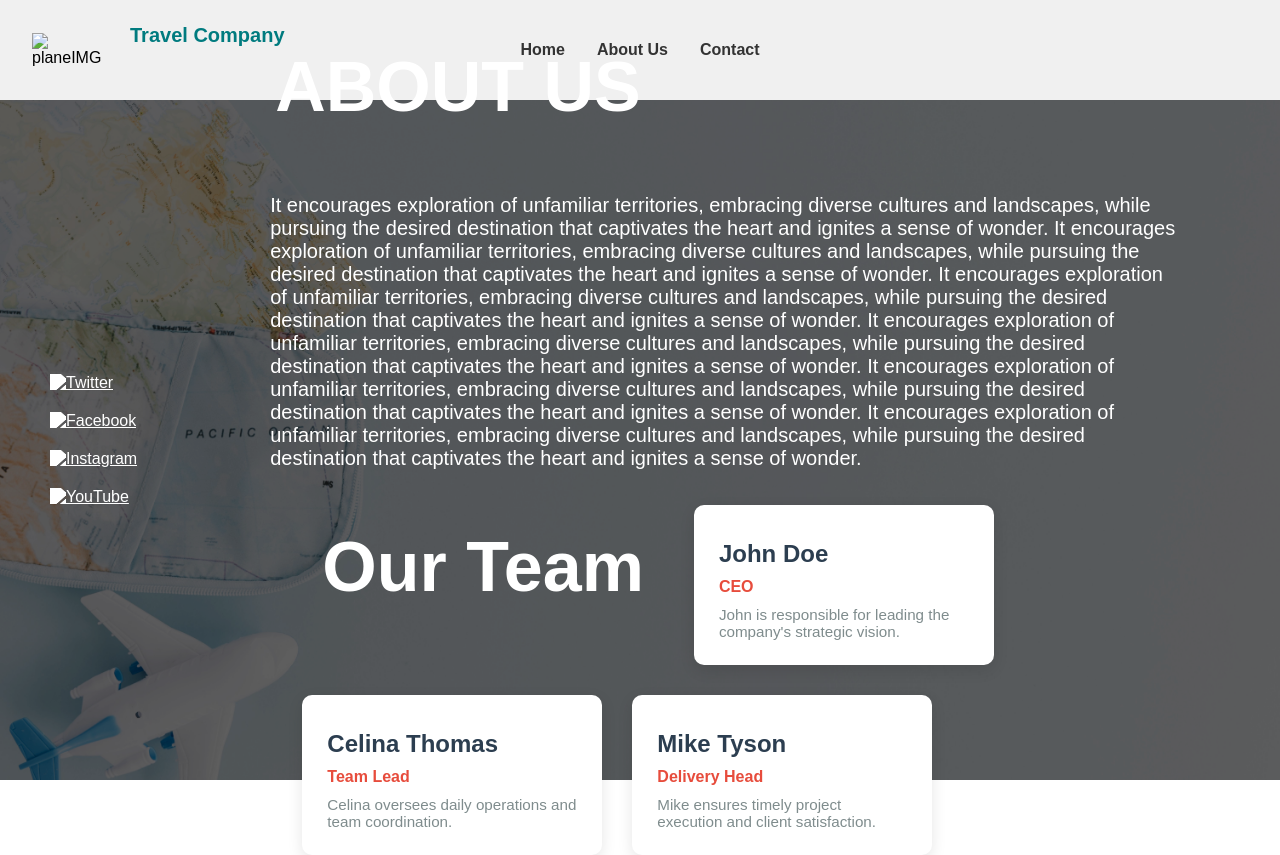
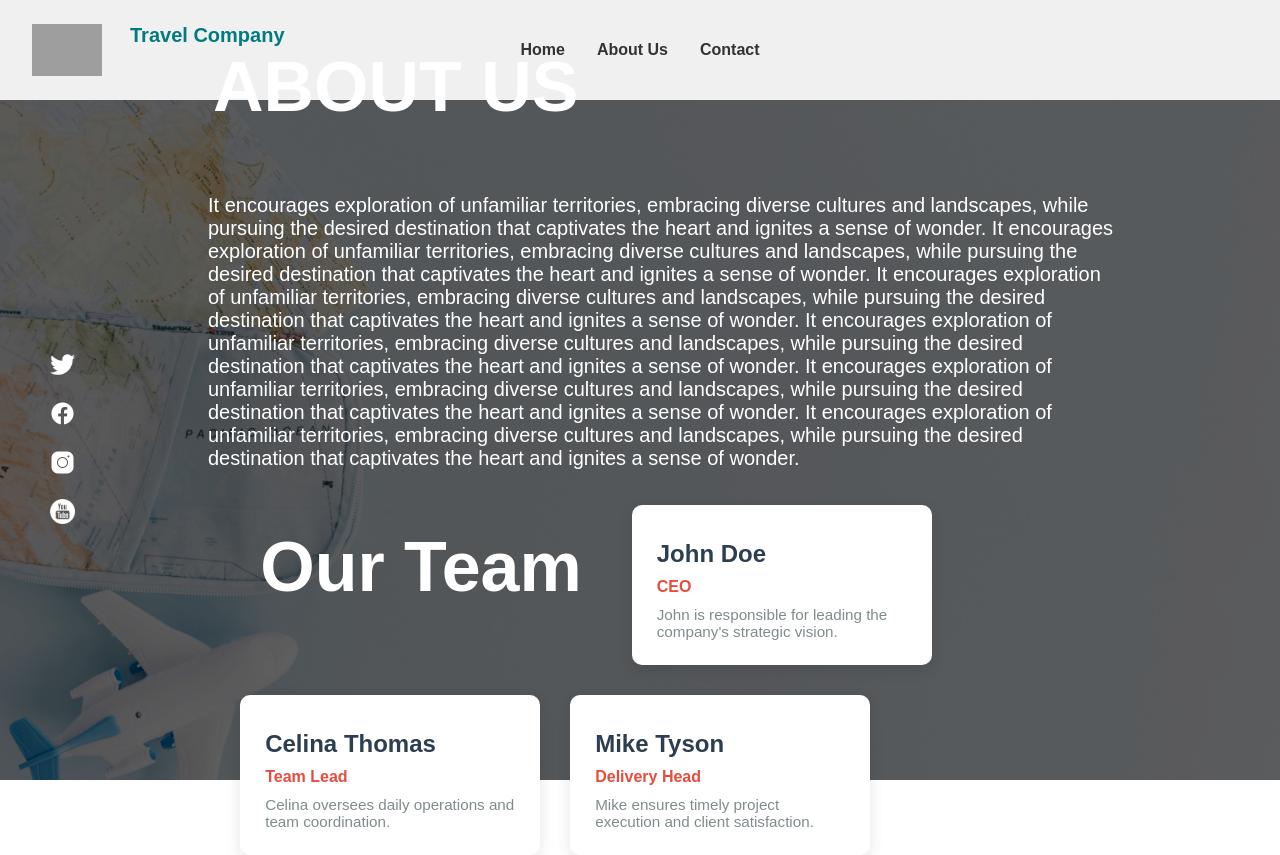
Before and after one commit to flaviopenas-ps/travel_recommendation, a plain HTML site: page travel_about.html in a window 1280 px wide. Drawn offline with Linux system fonts and the light colour scheme; the site is published under a folder, as on GitHub Pages, so addresses that start at the root find nothing.

Commit message:
fixes for images

```diff
--- a/travel_about.html
+++ b/travel_about.html
@@ -7,7 +7,7 @@
 <body>
     <nav>
         <div class="logo">
-            <img src="/images/travel.png" alt="planeIMG" width="70">
+            <img src="images/travel.png" alt="planeIMG" width="70">
             <h1 class="nav">Travel Company</h1>
         </div>
 
@@ -20,10 +20,10 @@
     <div class="hero-section">
         <div class="overlay">
             <div class="social-icons">
-              <a href="#"><img src="/images/twitter.png" alt="Twitter"></a>
-              <a href="#"><img src="/images/facebook.png" alt="Facebook"></a>
-              <a href="#"><img src="/images/instagram.png" alt="Instagram"></a>
-              <a href="#"><img src="/images/youtube.png" alt="YouTube"></a>
+              <a href="#"><img src="images/twitter.png" alt="Twitter"></a>
+              <a href="#"><img src="images/facebook.png" alt="Facebook"></a>
+              <a href="#"><img src="images/instagram.png" alt="Instagram"></a>
+              <a href="#"><img src="images/youtube.png" alt="YouTube"></a>
             </div>
 
             <div class="hero-content-about">
```
